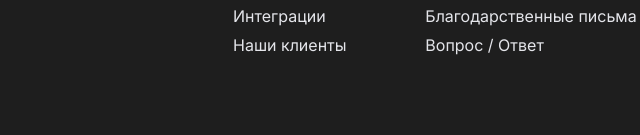
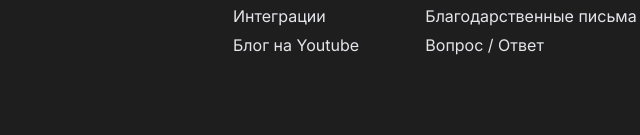
Before and after one commit to LisaB1994/amoCRM, a website: page 2 task/index.html in a window 1280 px wide. Shown: the part 810-945 px from the top of the page, 142-782 px from the left. Drawn offline with Linux system fonts and the light colour scheme.

Commit message:
amoCRM test

```diff
--- a/2 task/index.html
+++ b/2 task/index.html
@@ -155,7 +155,7 @@
               <a href="#" class="footer__navigation-menu-link">Благодарственные письма</a>
             </li>
             <li class="footer__navigation-menu-item">
-              <a href="#" class="footer__navigation-menu-link">Наши клиенты</a>
+              <a href="#" class="footer__navigation-menu-link">Блог на Youtube</a>
             </li>
             <li class="footer__navigation-menu-item">
               <a href="#" class="footer__navigation-menu-link">Вопрос / Ответ</a>
```
